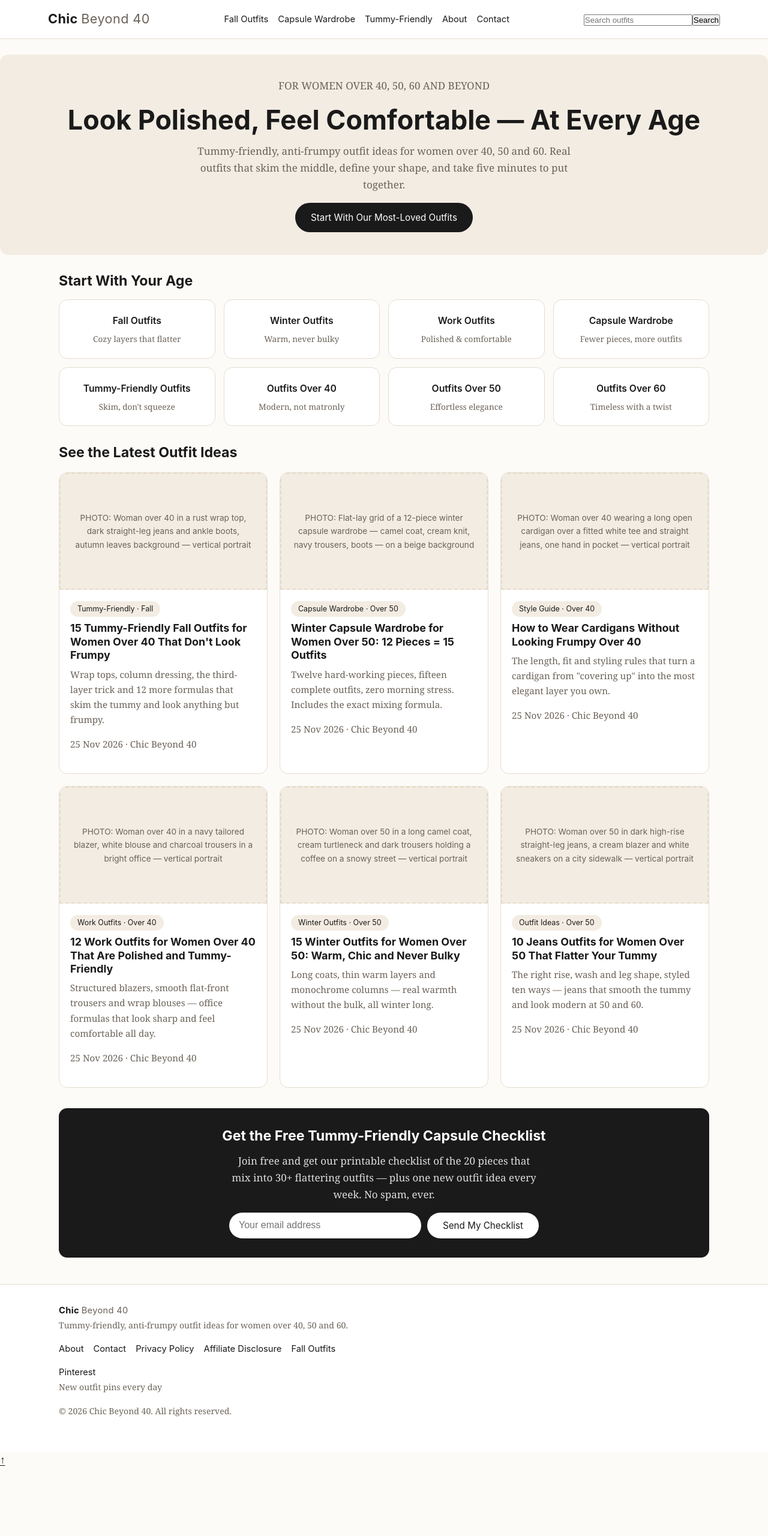
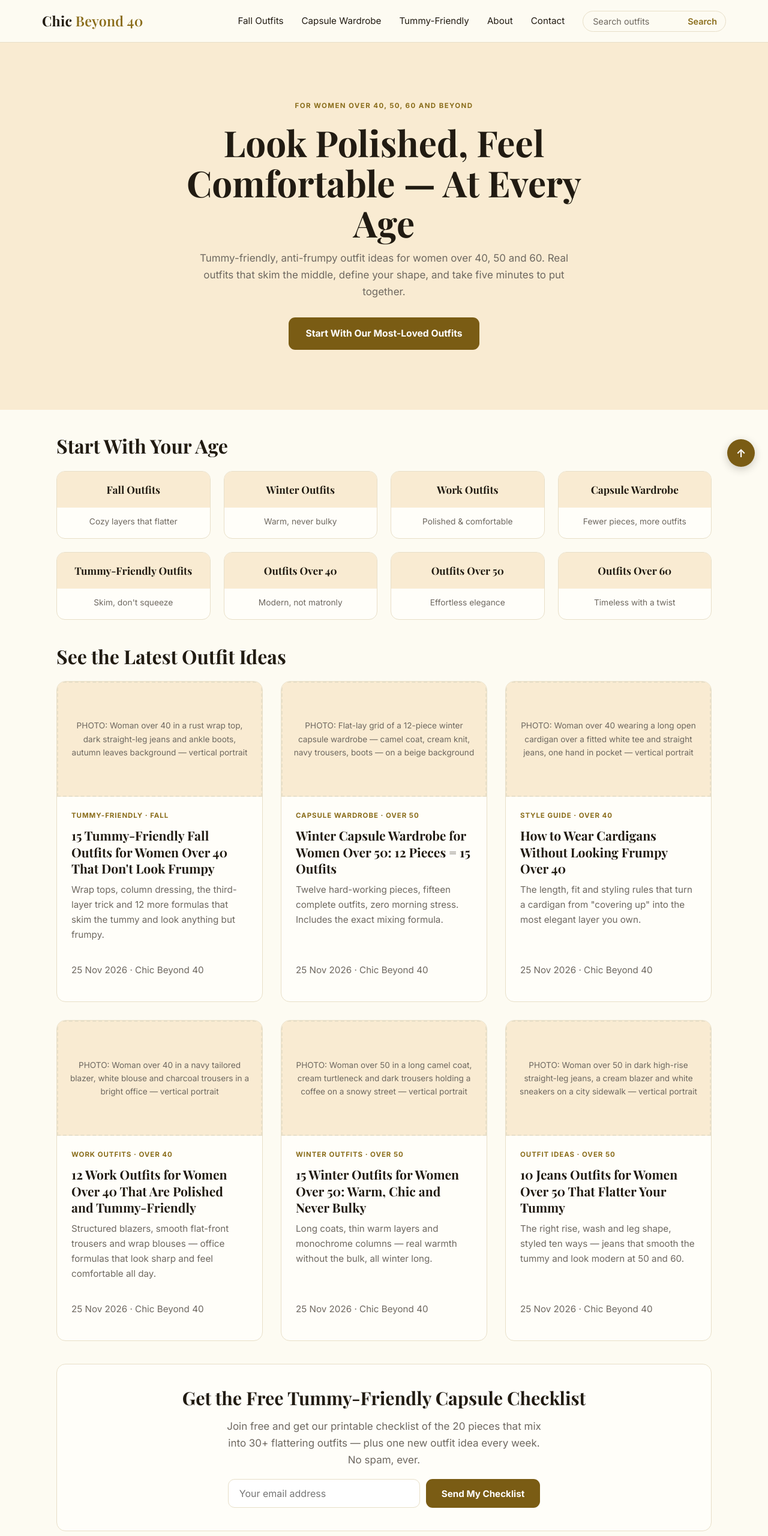
Before and after one commit to kashifawan1382-sys/chicbeyond40, a plain HTML site: page index.html in a window 1280 px wide. Shown: the top 2560 px of the page at 60% size. Before the commit the page ends 2447 px from the top, so only its background shows below. Drawn offline with nearby package versions, Linux system fonts and the light colour scheme.

Commit message:
Rebuild site in ChicGray-style theme

```diff
--- a/assets/style.css
+++ b/assets/style.css
@@ -1,69 +1,139 @@
-/* Chic Beyond 40 — clean, fast, mobile-first. Neutral beige / white / black. No frameworks. */
+/* Chic Beyond 40 — ChicGray-inspired theme. Warm cream / peach / olive-gold.
+   Layout system recreated for Chic Beyond 40's own branding and content.
+   Playfair Display headings + Inter body. No frameworks. */
 :root{
-  --bg:#fdfbf8; --surface:#ffffff; --beige:#f3ece2; --beige-dark:#e7dcc9;
-  --text:#1a1a1a; --muted:#6b6259; --border:#e5ddd0; --accent:#1a1a1a;
-  --radius:14px; --max:1120px;
+  --bg:#FDFBF2; --surface:#FFFEF9; --hero:#F9EBD2; --beige:#F9EBD2;
+  --beige-dark:#E8DFC8; --text:#211B12; --muted:#6E6860; --border:#E8DFC8;
+  --accent:#8A6D1B; --btn:#7A5C14;
+  --radius:15px; --max:1140px;
+  --serif:'Playfair Display',Georgia,'Times New Roman',serif;
+  --sans:'Inter',-apple-system,'Segoe UI',Helvetica,Arial,sans-serif;
 }
 *{box-sizing:border-box;margin:0;padding:0}
 html{scroll-behavior:smooth}
-body{font-family:Georgia,'Times New Roman',serif;background:var(--bg);color:var(--text);line-height:1.65;font-size:17px}
-h1,h2,h3,.sans{font-family:-apple-system,'Segoe UI',Helvetica,Arial,sans-serif;line-height:1.25}
-h1{font-size:2rem;margin-bottom:.6rem}
-h2{font-size:1.45rem;margin:1.8rem 0 .8rem}
-h3{font-size:1.12rem;margin:1.2rem 0 .5rem}
+body{font-family:var(--sans);background:var(--bg);color:var(--text);line-height:1.65;font-size:17px}
+h1,h2,h3{font-family:var(--serif);font-weight:700;line-height:1.2;color:var(--text)}
+h1{font-size:2.6rem;margin-bottom:.6rem}
+h2{font-size:2rem;margin:2.6rem 0 .9rem}
+h3{font-size:1.3rem;margin:1.2rem 0 .5rem}
 p{margin-bottom:1rem}
 a{color:var(--text);text-decoration:underline;text-underline-offset:3px}
-a:hover{opacity:.75}
+a:hover{opacity:.78}
 img{max-width:100%}
-.wrap{max-width:var(--max);margin:0 auto;padding:0 18px}
-header.site{background:var(--surface);border-bottom:1px solid var(--border);position:sticky;top:0;z-index:10}
-.header-in{display:flex;flex-wrap:wrap;align-items:center;justify-content:space-between;gap:10px;padding:14px 0}
-.logo{font-family:-apple-system,'Segoe UI',Helvetica,Arial,sans-serif;font-weight:700;font-size:1.35rem;letter-spacing:.02em;text-decoration:none}
-.logo span{color:var(--muted);font-weight:400}
-nav.main{display:flex;flex-wrap:wrap;gap:16px}
-nav.main a{text-decoration:none;font-family:-apple-system,'Segoe UI',Helvetica,Arial,sans-serif;font-size:.92rem}
-.hero{background:var(--beige);border-radius:var(--radius);padding:38px 24px;text-align:center;margin:26px 0}
-.hero h1{font-size:2.2rem}
-.hero p{max-width:640px;margin:0 auto 16px;color:var(--muted)}
-.btn{display:inline-block;background:var(--accent);color:#fff;padding:12px 26px;border-radius:999px;text-decoration:none;font-family:-apple-system,'Segoe UI',Helvetica,Arial,sans-serif;font-size:.95rem}
-.btn:hover{opacity:.85;color:#fff}
-.grid{display:grid;grid-template-columns:1fr;gap:20px;margin:18px 0 30px}
+.wrap{max-width:var(--max);margin:0 auto;padding:0 24px}
+
+/* ---------- Header ---------- */
+header.site{background:var(--bg);border-bottom:1px solid var(--border);position:sticky;top:0;z-index:30}
+.header-in{display:flex;flex-wrap:wrap;align-items:center;gap:14px 30px;min-height:70px;padding:10px 0}
+.logo{font-family:var(--serif);font-weight:700;font-size:1.45rem;letter-spacing:.01em;text-decoration:none;color:var(--text);white-space:nowrap}
+.logo span{color:var(--accent);font-weight:600}
+nav.main{display:flex;flex-wrap:wrap;gap:12px 30px;margin-left:auto}
+nav.main a{text-decoration:none;font-family:var(--sans);font-size:.95rem;color:var(--text)}
+nav.main a:hover{color:var(--accent);opacity:1}
+.search{display:flex;align-items:center;background:var(--bg);border:1px solid var(--border);border-radius:999px;padding:4px 6px 4px 16px}
+.search input{border:none;background:transparent;font-family:var(--sans);font-size:.9rem;color:var(--text);width:150px;outline:none}
+.search input::placeholder{color:var(--muted)}
+.search button{border:none;background:transparent;color:var(--accent);font-family:var(--sans);font-size:.9rem;font-weight:600;cursor:pointer;padding:4px 8px}
+@media(max-width:700px){.search{display:none}}
+
+/* ---------- Hero (full-width peach band) ---------- */
+.hero{background:var(--hero);text-align:center;padding:96px 0 100px;margin:0}
+.hero .eyebrow{font-family:var(--sans);font-size:.72rem;font-weight:700;letter-spacing:.12em;text-transform:uppercase;color:var(--accent);margin:0 auto 18px}
+.hero h1{font-size:3.75rem;line-height:1.12;max-width:700px;margin:0 auto .7rem}
+.hero p{max-width:660px;margin:0 auto 16px;color:var(--muted);font-size:1.06rem;line-height:1.65}
+.hero .btn{margin-top:12px}
+@media(max-width:700px){.hero{padding:56px 0 60px}.hero h1{font-size:2.3rem}}
+
+/* ---------- Buttons ---------- */
+.btn{display:inline-block;background:var(--btn);color:#fff;padding:14px 28px;border-radius:11px;text-decoration:none;font-family:var(--sans);font-weight:700;font-size:.98rem}
+.btn:hover{opacity:.88;color:#fff}
+
+/* ---------- Card grid ---------- */
+.grid{display:grid;grid-template-columns:1fr;gap:30px;margin:22px 0 34px}
 @media(min-width:640px){.grid{grid-template-columns:1fr 1fr}}
-@media(min-width:960px){.grid{grid-template-columns:1fr 1fr 1fr} h1{font-size:2.5rem} .hero h1{font-size:2.8rem}}
-.card{background:var(--surface);border:1px solid var(--border);border-radius:var(--radius);overflow:hidden}
-.card .body{padding:16px 18px 20px}
-.card h3{margin-top:0}
+@media(min-width:960px){.grid{grid-template-columns:1fr 1fr 1fr}}
+.card{background:var(--surface);border:1px solid var(--border);border-radius:var(--radius);overflow:hidden;display:flex;flex-direction:column}
+.card .body{padding:22px 24px 24px;display:flex;flex-direction:column;flex:1}
+.card h3{font-family:var(--serif);font-size:1.32rem;line-height:1.3;margin:0 0 .5rem}
 .card h3 a{text-decoration:none}
+.card h3 a:hover{color:var(--accent);opacity:1}
 .card p{color:var(--muted);font-size:.95rem}
-.tag{display:inline-block;background:var(--beige);border-radius:999px;padding:3px 12px;font-size:.78rem;font-family:-apple-system,'Segoe UI',Helvetica,Arial,sans-serif;margin-bottom:8px}
-/* Image placeholders — replace the block with a real <img> later. Aspect kept via padding trick / aspect-ratio. */
-.ph{background:var(--beige);border:2px dashed var(--beige-dark);color:var(--muted);display:flex;align-items:center;justify-content:center;text-align:center;padding:18px;font-family:-apple-system,'Segoe UI',Helvetica,Arial,sans-serif;font-size:.85rem;min-height:180px}
+.card-meta{margin-top:auto;padding-top:18px;font-size:.84rem;color:var(--muted)}
+.tag{display:block;background:none;border-radius:0;padding:0;font-size:.72rem;font-weight:700;letter-spacing:.08em;text-transform:uppercase;color:var(--accent);font-family:var(--sans);margin-bottom:10px}
+
+/* Image placeholders — replace the block with a real <img> later. */
+.ph{background:var(--hero);border:2px dashed var(--beige-dark);color:var(--muted);display:flex;align-items:center;justify-content:center;text-align:center;padding:18px;font-family:var(--sans);font-size:.85rem;min-height:180px}
 .ph.wide{aspect-ratio:16/9;min-height:0}
 .ph.pin{aspect-ratio:2/3;min-height:0;max-width:400px;margin:22px auto;font-size:.95rem}
 /* 2:3 pin cards (Pinterest ratio) */
-.pin-card{aspect-ratio:2/3;display:flex;flex-direction:column;justify-content:flex-end;background:var(--beige);border-radius:var(--radius);padding:20px;border:1px solid var(--border)}
+.pin-card{aspect-ratio:2/3;display:flex;flex-direction:column;justify-content:flex-end;background:var(--hero);border-radius:var(--radius);padding:20px;border:1px solid var(--border)}
 .pin-card h3{background:var(--surface);padding:10px 12px;border-radius:8px;font-size:1rem}
-.categories{display:grid;grid-template-columns:1fr 1fr;gap:14px;margin:16px 0 30px}
+
+/* ---------- Categories ("Start With Your Age") ---------- */
+.categories{display:grid;grid-template-columns:1fr 1fr;gap:22px;margin:22px 0 34px}
 @media(min-width:860px){.categories{grid-template-columns:repeat(4,1fr)}}
-.cat{background:var(--surface);border:1px solid var(--border);border-radius:var(--radius);padding:20px 14px;text-align:center}
-.cat a{text-decoration:none;font-family:-apple-system,'Segoe UI',Helvetica,Arial,sans-serif;font-weight:600;font-size:.98rem}
-.cat p{color:var(--muted);font-size:.85rem;margin:6px 0 0}
-.signup{background:var(--accent);color:#fff;border-radius:var(--radius);padding:32px 24px;text-align:center;margin:34px 0}
-.signup h2{color:#fff;margin-top:0}
-.signup p{color:#ddd;max-width:520px;margin:0 auto 16px}
+.cat{background:var(--surface);border:1px solid var(--border);border-radius:14px;padding:0 0 16px;text-align:center;overflow:hidden}
+.cat a{display:block;background:var(--hero);text-decoration:none;font-family:var(--serif);font-weight:700;font-size:1.08rem;color:var(--text);padding:16px 12px;margin-bottom:12px}
+.cat a:hover{color:var(--accent);opacity:1}
+.cat p{color:var(--muted);font-size:.86rem;margin:0;padding:0 12px}
+
+/* ---------- Newsletter band (light) ---------- */
+.signup{background:var(--surface);border:1px solid var(--border);color:var(--text);border-radius:var(--radius);padding:38px 24px;text-align:center;margin:38px 0}
+.signup h2{color:var(--text);margin-top:0;font-size:1.9rem}
+.signup p{color:var(--muted);max-width:540px;margin:0 auto 18px}
 .signup form{display:flex;flex-wrap:wrap;gap:10px;justify-content:center}
-.signup input[type=email]{padding:12px 16px;border-radius:999px;border:none;min-width:min(320px,90vw);font-size:1rem}
-.signup button{background:#fff;color:var(--text);border:none;padding:12px 26px;border-radius:999px;font-size:.95rem;cursor:pointer;font-family:-apple-system,'Segoe UI',Helvetica,Arial,sans-serif}
+.signup input[type=email]{padding:13px 18px;border-radius:11px;border:1px solid var(--border);background:#fff;min-width:min(320px,90vw);font-size:1rem;font-family:var(--sans)}
+.signup button{background:var(--btn);color:#fff;border:none;padding:13px 26px;border-radius:11px;font-size:.95rem;font-weight:700;cursor:pointer;font-family:var(--sans)}
+.signup button:hover{opacity:.88}
+
+/* ---------- Posts ---------- */
 article.post{max-width:760px;margin:0 auto}
+article.post h1{font-size:3.1rem;line-height:1.15;text-align:left}
+article.post h2{font-size:2rem;margin-top:3rem}
 article.post ul,article.post ol{margin:0 0 1rem 1.3rem}
 article.post li{margin-bottom:.5rem}
-.shop{background:var(--beige);border-radius:var(--radius);padding:14px 18px;margin:12px 0 22px;font-size:.95rem}
-.shop strong{font-family:-apple-system,'Segoe UI',Helvetica,Arial,sans-serif}
-.tip{background:var(--surface);border-left:4px solid var(--beige-dark);padding:12px 16px;margin:16px 0}
-footer.site{border-top:1px solid var(--border);margin-top:44px;padding:28px 0 40px;background:var(--surface)}
-footer.site nav{display:flex;flex-wrap:wrap;gap:16px;margin-bottom:12px}
-footer.site a{text-decoration:none;font-size:.92rem;font-family:-apple-system,'Segoe UI',Helvetica,Arial,sans-serif}
-footer.site p{color:var(--muted);font-size:.88rem}
-.breadcrumb{font-size:.88rem;color:var(--muted);margin:20px 0 6px;font-family:-apple-system,'Segoe UI',Helvetica,Arial,sans-serif}
+@media(max-width:700px){article.post h1{font-size:2.2rem}article.post h2{font-size:1.6rem}}
+.shop{background:var(--hero);border-radius:12px;padding:14px 18px;margin:12px 0 22px;font-size:.95rem}
+.shop strong{font-family:var(--sans)}
+.tip{background:var(--surface);border:1px solid var(--border);border-left:4px solid var(--accent);border-radius:8px;padding:14px 18px;margin:16px 0}
+
+/* Two-column post layout: article + sticky TOC sidebar */
+.post-layout{display:grid;grid-template-columns:minmax(0,750px) 320px;gap:40px;align-items:start;margin-top:8px}
+.post-layout article.post{max-width:none;margin:0}
+.toc-card{position:sticky;top:90px;background:var(--surface);border:1px solid var(--border);border-radius:12px;padding:20px 22px}
+.toc-title{font-family:var(--sans);font-size:.72rem;font-weight:700;letter-spacing:.12em;text-transform:uppercase;color:var(--accent);margin-bottom:12px}
+.toc-card ul{list-style:none;margin:0;padding:0}
+.toc-card li{margin-bottom:8px}
+.toc-card li a{font-family:var(--sans);font-size:.88rem;color:var(--text);text-decoration:none}
+.toc-card li a::before{content:"› ";color:var(--accent);font-weight:700}
+.toc-card li a:hover{color:var(--accent);opacity:1}
+@media(max-width:960px){.post-layout{grid-template-columns:1fr}.toc-card{position:static}}
+
+/* Author card */
+.author-card{display:flex;gap:18px;align-items:flex-start;background:var(--surface);border:1px solid var(--border);border-radius:12px;padding:22px;margin:40px 0 10px}
+.author-ava{flex:0 0 auto;width:58px;height:58px;border-radius:50%;background:var(--btn);color:#fff;font-family:var(--serif);font-weight:700;font-size:1.15rem;display:flex;align-items:center;justify-content:center}
+.author-name{font-family:var(--serif);font-weight:700;font-size:1.15rem;margin-bottom:2px}
+.author-role{font-family:var(--sans);font-size:.7rem;font-weight:700;letter-spacing:.12em;color:var(--accent);margin-bottom:8px}
+.author-card p:last-child{color:var(--muted);font-size:.94rem;margin-bottom:0}
+@media(max-width:560px){.author-card{flex-direction:column}}
+
+/* ---------- Footer ---------- */
+footer.site{border-top:1px solid var(--border);margin-top:52px;padding:44px 0 0;background:var(--bg)}
+.footer-grid{display:grid;grid-template-columns:2fr 1fr 1fr;gap:40px;padding-bottom:36px}
+@media(max-width:760px){.footer-grid{grid-template-columns:1fr}}
+.footer-brand p{color:var(--muted);font-size:.94rem;max-width:340px;margin-top:10px}
+footer.site nav.footer-links{display:flex;flex-direction:column;gap:10px}
+footer.site nav.footer-links a{text-decoration:none;font-size:.94rem;font-family:var(--sans);color:var(--text)}
+footer.site nav.footer-links a:hover{color:var(--accent);opacity:1}
+.footer-social a{text-decoration:none;font-size:.94rem;font-family:var(--sans);font-weight:600;color:var(--text)}
+.footer-social a:hover{color:var(--accent);opacity:1}
+.footer-social p{color:var(--muted);font-size:.88rem;margin-top:8px}
+.footer-bottom{border-top:1px solid var(--border);padding:18px 0 24px;text-align:center}
+.footer-bottom p{color:var(--muted);font-size:.86rem;margin:0}
+.back-to-top{position:fixed;right:22px;bottom:22px;z-index:40;width:46px;height:46px;border-radius:50%;background:var(--btn);color:#fff;text-decoration:none;font-size:1.15rem;font-weight:700;display:flex;align-items:center;justify-content:center;box-shadow:0 4px 14px rgba(33,27,18,.22)}
+.back-to-top:hover{opacity:.88;color:#fff}
+
+/* ---------- Misc ---------- */
+.breadcrumb{font-size:.86rem;color:var(--muted);margin:22px 0 8px;font-family:var(--sans)}
 .breadcrumb a{color:var(--muted)}
-.meta{color:var(--muted);font-size:.9rem;margin-bottom:14px;font-family:-apple-system,'Segoe UI',Helvetica,Arial,sans-serif}
+.meta{color:var(--muted);font-size:.9rem;margin-bottom:14px;font-family:var(--sans)}
```
